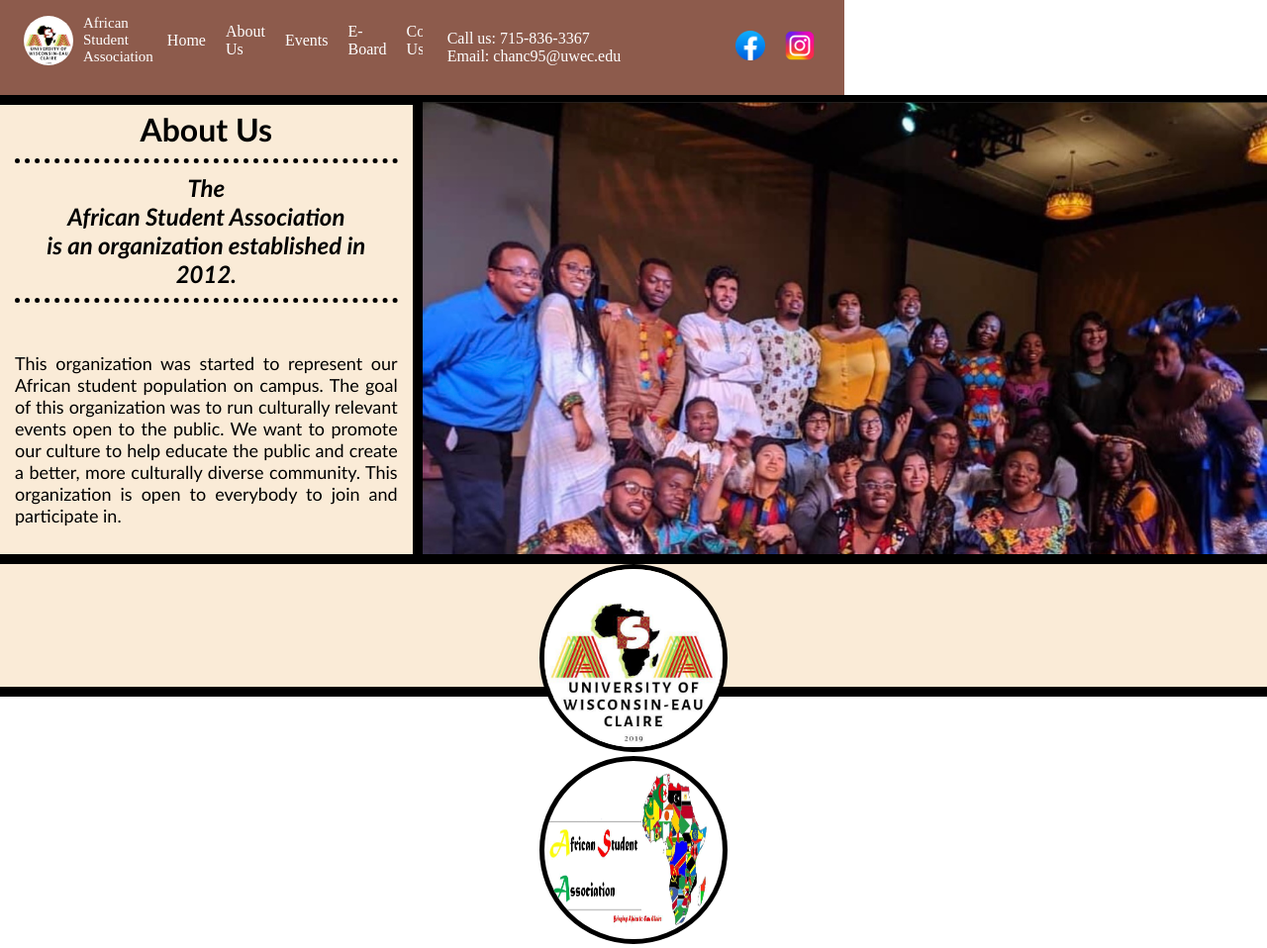
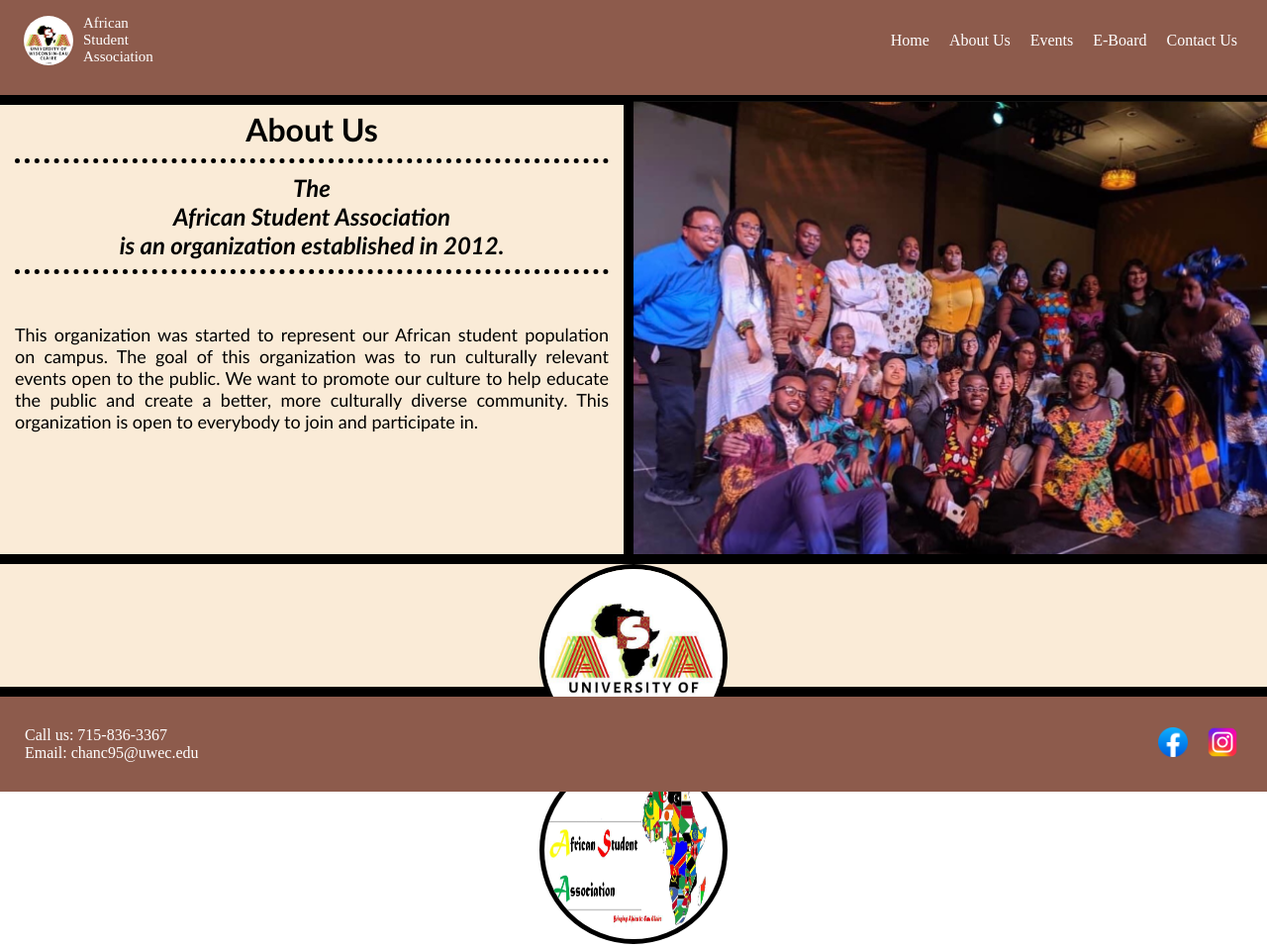
Before and after one commit to oadegokee/African-Student-Association, a PHP site: page /about_us.html in a window 1280 px wide. Shown: the whole page at 99% size. Run offline with PHP 8.4, Linux system fonts and the light colour scheme.

Commit message:
fixed header and footer styling

```diff
--- a/css/about_us.css
+++ b/css/about_us.css
@@ -1,13 +1,17 @@
 body {
   display: grid;
   grid-template-areas:
-    "header header header"
-    "about image image"
-    "logo logo logo"
-    "footer footer footer";
+    "header header"
+    "about image"
+    "logo logo"
+    "footer footer";
   grid-template-rows: 12vh 58vh 18vh 12vh;
-  grid-template-columns: 1fr 1fr 1fr;
+  grid-template-columns: 1fr 1fr;
   height: 100vh;
+}
+
+.header {
+  grid-area: header;
 }
 
 .image_display {
@@ -77,6 +81,10 @@ body {
 
 }
 
+.footer {
+  grid-area: footer;
+}
+
 /* Stack the layout on small devices/viewports. */
 @media all and (max-width: 575px) {
   body {
```
Also changed, not shown: css/e-board.css (+8 -0 lines).
